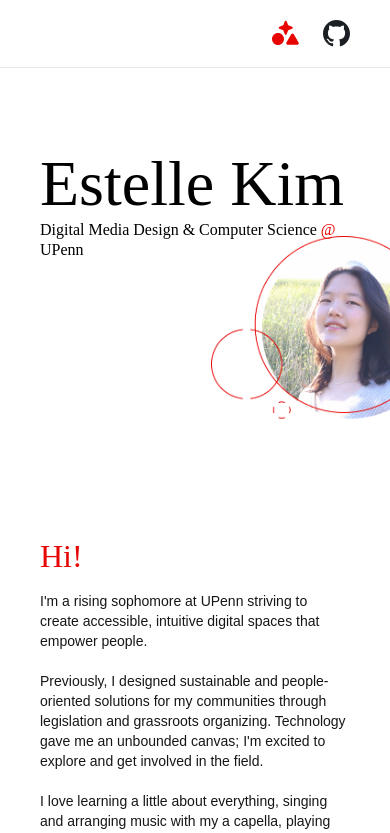
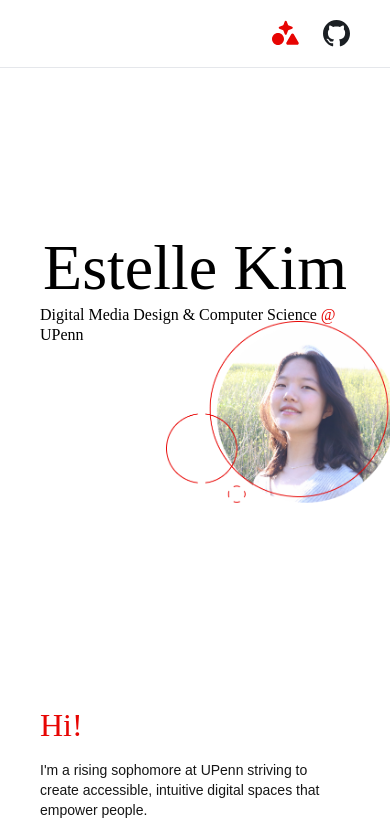
Before and after one commit to kimestelle/my-portfolio, a Next.js app: page / in a window 390 px wide. Shown: the top 833 px of the page. Built offline with nearby package versions, Linux system fonts and the light colour scheme; a web font is replaced by a local one.

Commit message:
fixed cover on mobile

```diff
--- a/src/app/components/Cover.tsx
+++ b/src/app/components/Cover.tsx
@@ -1,6 +1,6 @@
 export default function About() {
     return (
-        <div id='cover' className='relative flex flex-col w-full h-[50svh]  justify-center items-start p-10 md:pl-20 overflow-hidden'>
+        <div id='cover' className='relative flex flex-col w-full h-[70svh] md:h-[50svh]  justify-center md:items-start items-center p-10 md:pl-20 overflow-hidden'>
             <h1 className="relative mt-[20svh] text-[4em] md:text-[8em] z-3">Estelle Kim</h1>
             <h3 className='relative leading-tight mt-2 text-[1em] md:text-[1.5em] z-3'>
                 Digital Media Design & Computer Science <span className='red'>@</span> UPenn
```
